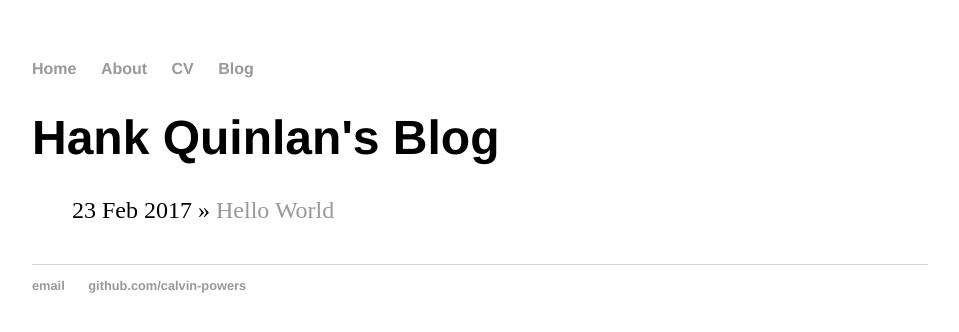
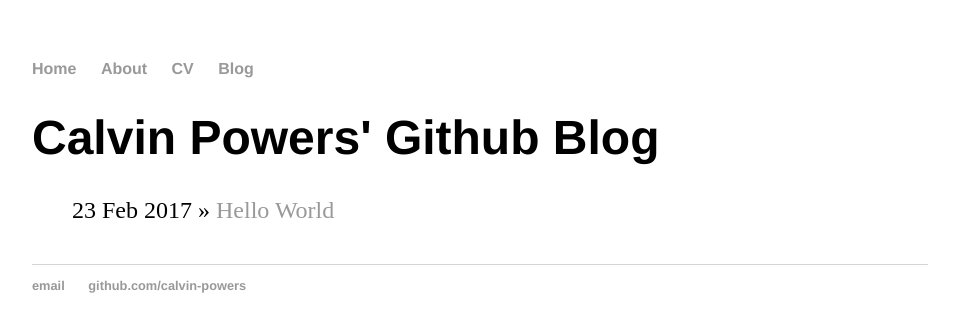
Before and after one commit to calvin-powers/calvin-powers.github.io, a Jekyll site: the page built from blog/index.html, in a window 1280 px wide. Shown: the top 332 px of the page, without its empty margins (160-1119 px from the left). Built offline with Jekyll 4.4.1, drawn with Linux system fonts in a browser that asks for light colours.

Commit message:
Update index.html

```diff
--- a/blog/index.html
+++ b/blog/index.html
@@ -1,6 +1,6 @@
 ---
 layout: default
-title: Hank Quinlan's Blog
+title: Calvin Powers' Github Blog
 ---
 	<h1>{{ page.title }}</h1>
 	<ul class="posts">
```
